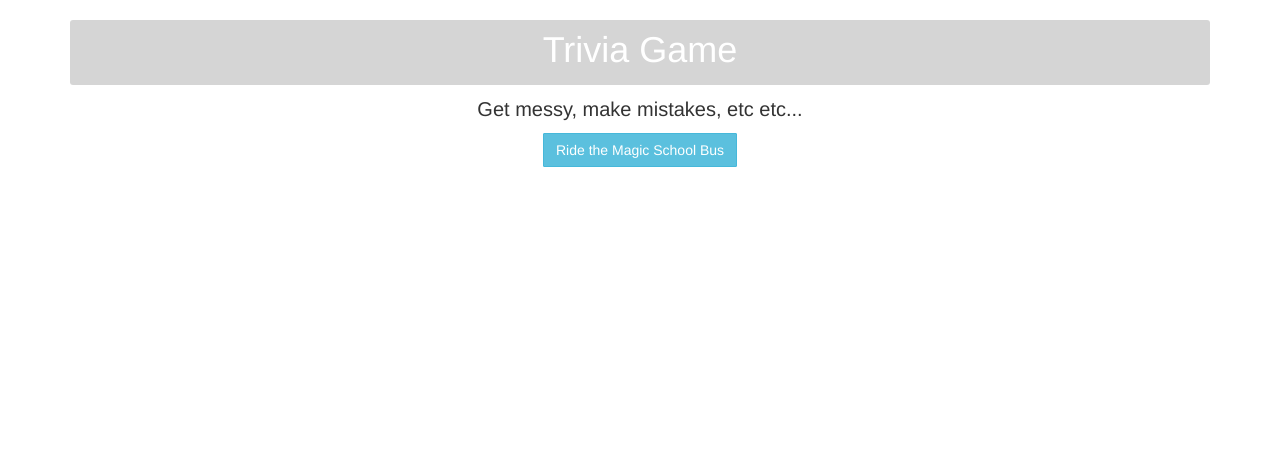
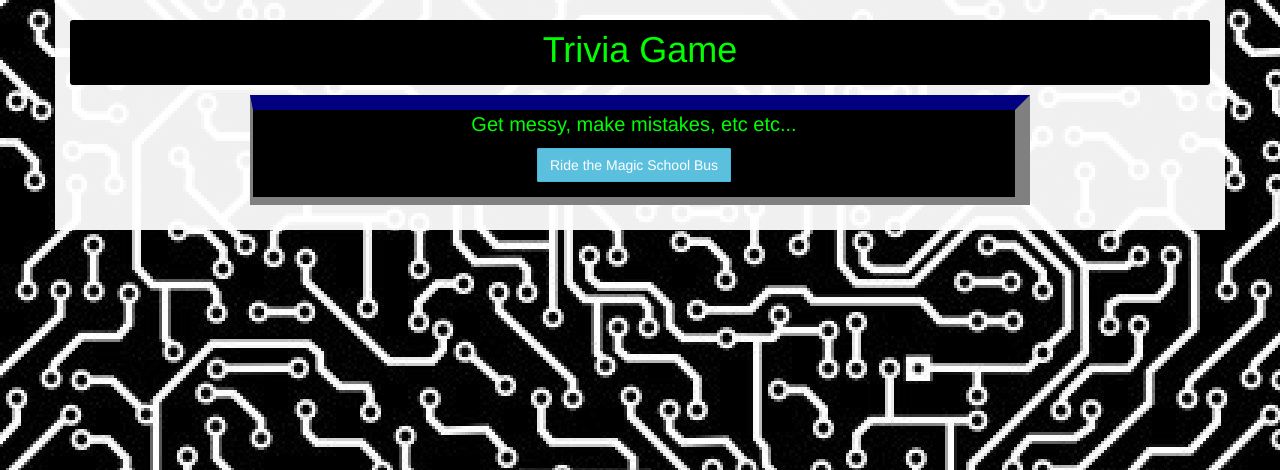
Before and after one commit to johngorm/TriviaGame, a PHP site: page / in a window 1280 px wide. Shown: the top 470 px of the page. Run offline with PHP 8.4, Linux system fonts and the light colour scheme.

Commit message:
More styling in homage to command line

```diff
--- a/assets/css/style.css
+++ b/assets/css/style.css
@@ -2,13 +2,35 @@
 	box-sizing: border-box;
 }
 
+body{
+	background-image: url('../images/seamless-pattern-computer-circuit-board.jpg')
+	/*background-size: 800px 800px;*/
+}
+
+.container{
+	background-color: rgba(256,256,256, 0.94)
+	/*background:black;*/
+}
+
 #game-title{
-	background: rgba(150, 150, 150, 0.4);
-	color: white;
+	background: black;
+	color: lime;
 	border-radius: 3px;
 	padding-top: 10px;
 	padding-bottom: 15px;
 }
+
+#quiz_area{
+	background:black;
+	color: lime;
+	margin-bottom: 25px;
+	padding-bottom: 15px;
+	border-left: 3px solid grey;
+	border-bottom: 8px solid grey;
+	border-right: 15px solid grey;
+	border-top: 15px solid navy;
+}
+
 
 .btn{
 	border-radius: 1px;
@@ -17,6 +39,7 @@
 .question{
 	padding-top: 10px;
 	padding-bottom: 10px;
+
 }
 
 input[type=radio] {
@@ -33,7 +56,7 @@ input[type=radio] {
 }
 
 #timer{
-
+	background-color: black;
     overflow-x: auto;
     border: 2px solid black;
 }
@@ -43,7 +66,7 @@ input[type=radio] {
 	#timer{
 	position: fixed;
     left: 15px;
-    width: 20%;
+    width: 160px;
     height: auto;
 	}
 }
--- a/assets/javascript/app.js
+++ b/assets/javascript/app.js
@@ -60,7 +60,7 @@ $(document).ready(function() {
         // Put seconds counter in top of #quiz_area
         var $secondCounter = $('<div>');
         $secondCounter.attr('id','timer');
-        $secondCounter.html('<h2> Time Remaining: ' + seconds + '</h2>')
+        $secondCounter.html('<h2>C:>Time Remaining: ' + seconds + '</h2>')
         $('#quiz_area').append($secondCounter);
         //Copy questions to DOM
         quizGame.questions.forEach(function(question) {
@@ -68,7 +68,7 @@ $(document).ready(function() {
             var $questionPrompt = $('<p class=question-prompt>');
             var $form = $('<form>'); //Why does this have to be outside the second for loop?
 
-            $questionPrompt.text(question.prompt);
+            $questionPrompt.text("C:>"+question.prompt);
             $question.append($questionPrompt).addClass('question');
             $question.attr('data-position', posPointer);
             //Copy the possible answers and assign a radio button for each
@@ -110,7 +110,7 @@ $(document).ready(function() {
     function countdown() {
         seconds--;
         $('#timer').empty();
-        $('#timer').html('<h2> Time Remaining: ' + seconds + '</h2>');
+        $('#timer').html('<h2>C:>Time Remaining: ' + seconds + '</h2>');
         if (seconds === 0) {
             endGame();
         }
```
